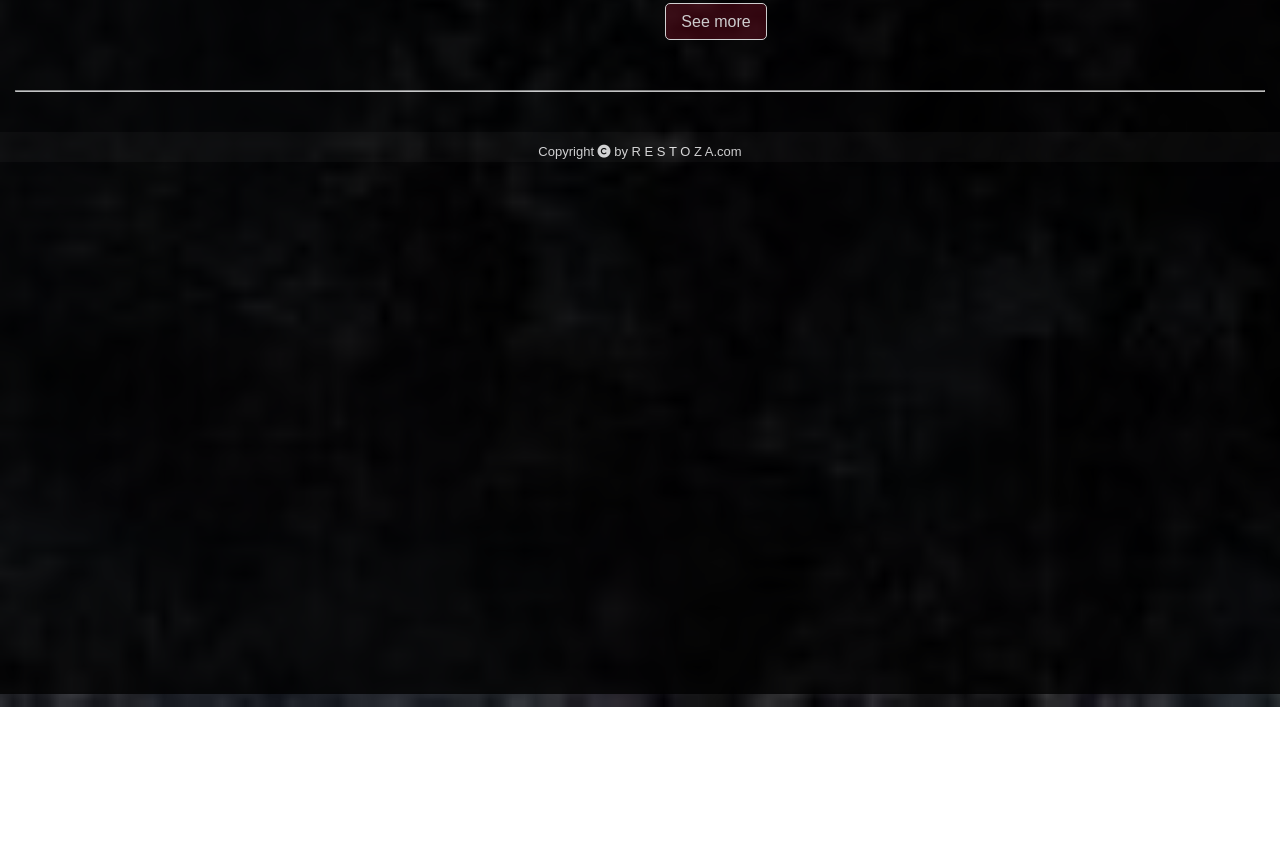
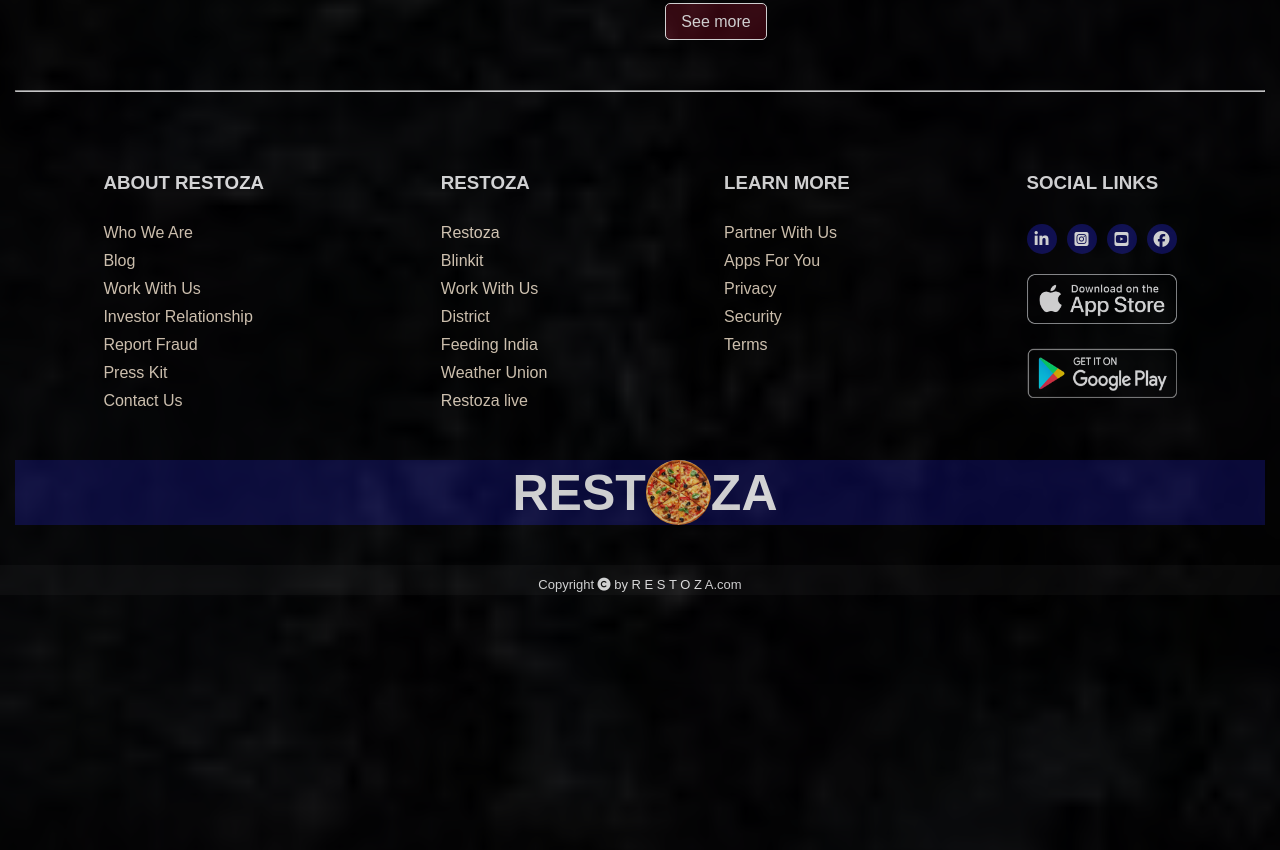
Before and after one commit to developer-reshma/catering-website, a plain HTML site: page index.html in a window 1280 px wide. Shown: the part 3381-4231 px from the top of the page. Before the commit the page ends 4088 px from the top, so only its background shows below. Drawn offline with Linux system fonts and the light colour scheme.

Commit message:
added index.html

```diff
--- a/index.html
+++ b/index.html
@@ -28,7 +28,6 @@
                         <option>All</option>
                         <option>veg-dishes</option>
                         <option>non-veg dishes</option>
-                        <option>chaynies-dishess</option>
                         <option>tamil-dishes</option>
                     </select>
                     <input placeholder="search products" class="search-input">
@@ -396,6 +395,107 @@
             </div>
             <hr>
 
+            <!-----------------------footer------------>
+
+            <footer>
+                <div class="footer_container">
+                    <div class="info-box1">
+                        <div class="footer-head">
+                            <h3>ABOUT RESTOZA</h3>
+                        </div>
+                        <div class="footer-list">
+                            <ul>
+                                <li>Who We Are</li>
+                                <li>Blog</li>
+                                <li>Work With Us</li>
+                                <li>Investor Relationship</li>
+                                <li>Report Fraud</li>
+                                <li>Press Kit</li>
+                                <li>Contact Us</li>
+                            </ul>
+                        </div>
+                    </div>
+                    <div class="info-box2">
+                        <div class="footer-head">
+                            <h3>RESTOZA</h3>
+                        </div>
+                        <div class="footer-list">
+                            <ul>
+                                <li>Restoza</li>
+                                <li>Blinkit</li>
+                                <li>Work With Us</li>
+                                <li>District</li>
+                                <li>Feeding India</li>
+                                <li>Weather Union </li>
+                                <li>Restoza live</li>
+                            </ul>
+                        </div>
+                    </div>
+                    <div class="info-box3">
+                        <div class="footer-head">
+                            <h3>LEARN MORE</h3>
+                        </div>
+                        <div class="footer-list">
+                            <ul>
+                                <li>Partner With Us</li>
+                                <li>Apps For You</li>
+                                <li>Privacy</li>
+                                <li>Security</li>
+                                <li>Terms</li>
+                            </ul>
+                        </div>
+                    </div>
+                    <div class="info-box4">
+                        <div class="footer-head">
+                            <h3>SOCIAL LINKS</h3>
+                        </div>
+                        <div class="link-list">
+                            <ul>
+                                <li>
+                                    <div class="list_box">
+                                        <i class="fa-brands fa-linkedin-in"></i>
+                                    </div>
+                                </li>
+                                <li>
+                                    <div class="list_box">
+                                        <i class="fa-brands fa-square-instagram"></i>
+                                    </div>
+                                </li>
+                                <li>
+                                    <div class="list_box">
+                                        <i class="fa-brands fa-square-youtube"></i>
+                                    </div>
+                                </li>
+                                <li>
+                                    <div class="list_box">
+                                        <i class="fa-brands fa-facebook"></i>
+                                    </div>
+                                </li>
+                            </ul>
+                        </div>
+                        <div class="link-list2">
+                            <ul>
+                                <li>
+                                    <img src="img2/app-store.png" alt="">
+                                </li>
+                                <li>
+                                    <img src="img2/google-play.png" alt="">
+                                </li>
+                            </ul>
+                        </div>
+                    </div>
+                </div>
+            </footer>
+
+            <div class="footer-logo">
+                <div class="logo">
+                    <div class="style">REST</div>
+                    <img src="img/pizza.avif" alt="">
+                    <div class="style">ZA</div>
+                </div>
+            </div>
+
+
         </div>
 
         <div class="copyright">
@@ -407,4 +507,5 @@
     </section>
 
 </body>
+
 </html>
--- a/style.css
+++ b/style.css
@@ -6,7 +6,7 @@
 body {
     background: url('img/background-img3.jpg') no-repeat;
     width: 100%;
-    height: 511vh;
+    height: 575vh;
     background-size: cover;
     background-position: center;
     color: white;
@@ -264,7 +264,7 @@
 }
 
 section {
-    height: 500vh;
+    height: 564vh;
     width: 100%;
     opacity: 0.79;
     position: absolute;
@@ -432,8 +432,8 @@
 }
 
 .btn_2:hover {
-background-color: black;
-border: 1px solid white;
+    background-color: black;
+    border: 1px solid white;
 }
 
 /*add to cart*/
@@ -505,7 +505,7 @@
 }
 
 .menu_price {
-    height:35px;
+    height: 35px;
     width: 300px;
     display: flex;
     align-items: center;
@@ -543,8 +543,8 @@
 }
 
 .foot-panel4 {
-    color:white;
-    height:80px;
+    color: white;
+    height: 80px;
     font-size: 0.7rem;
     text-align: center;
 }
@@ -567,3 +567,69 @@
     text-decoration: none;
     font-size: small;
 }
+
+/*---------------footer section----------------*/
+
+.footer_container {
+    display: flex;
+    justify-content: space-around;
+    margin: 50px 0;
+}
+
+
+.footer-head {
+    color: white;
+    margin: 30px 0;
+    font-weight: 200;
+}
+
+.footer-list ul li {
+    list-style: none;
+    margin-top: 10px;
+    color: #fcebd4;
+}
+
+.link-list ul li {
+    list-style: none;
+
+}
+
+.link-list ul {
+    display: flex;
+    justify-content: center;
+    justify-content: space-between;
+    width: 150px;
+}
+
+.list_box {
+    height: 30px;
+    width: 30px;
+    background-color: rgb(14, 14, 94);
+    align-items: center;
+    display: flex;
+    justify-content: center;
+    text-align: center;
+    border-radius: 50px;
+}
+
+.list_box:hover {
+    background-color: rgb(33, 33, 190);
+}
+
+.link-list2 {
+    display: block;
+}
+
+.link-list2 ul li {
+    list-style: none;
+}
+
+.link-list2 img {
+    height: 50px;
+    width: 150px;
+    margin-top: 20px;
+}
+
+.footer-logo {
+    background-color: rgb(10, 10, 68);
+}
```
Also changed, not shown: img2/app-store.png (added), img2/google-play.png (added).
